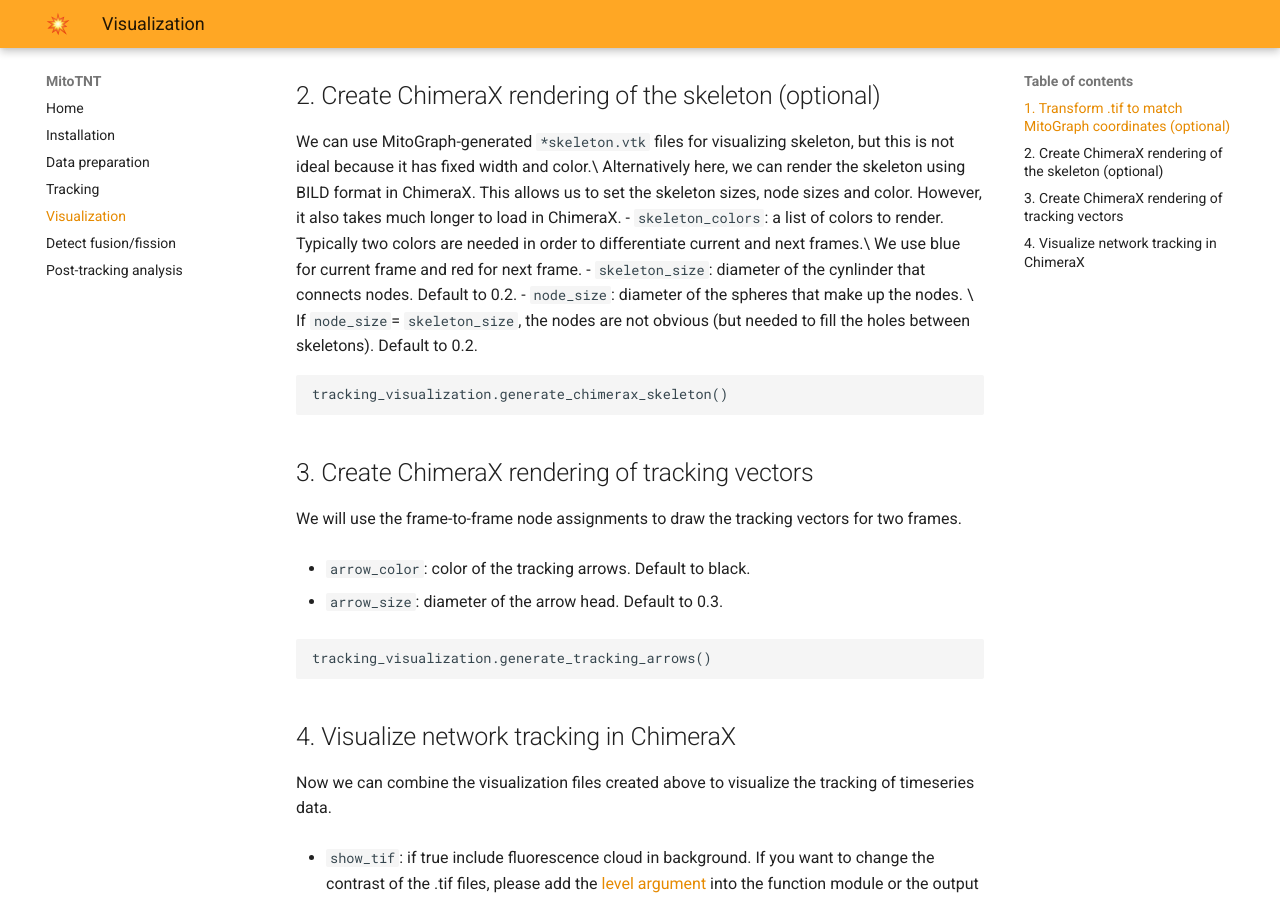
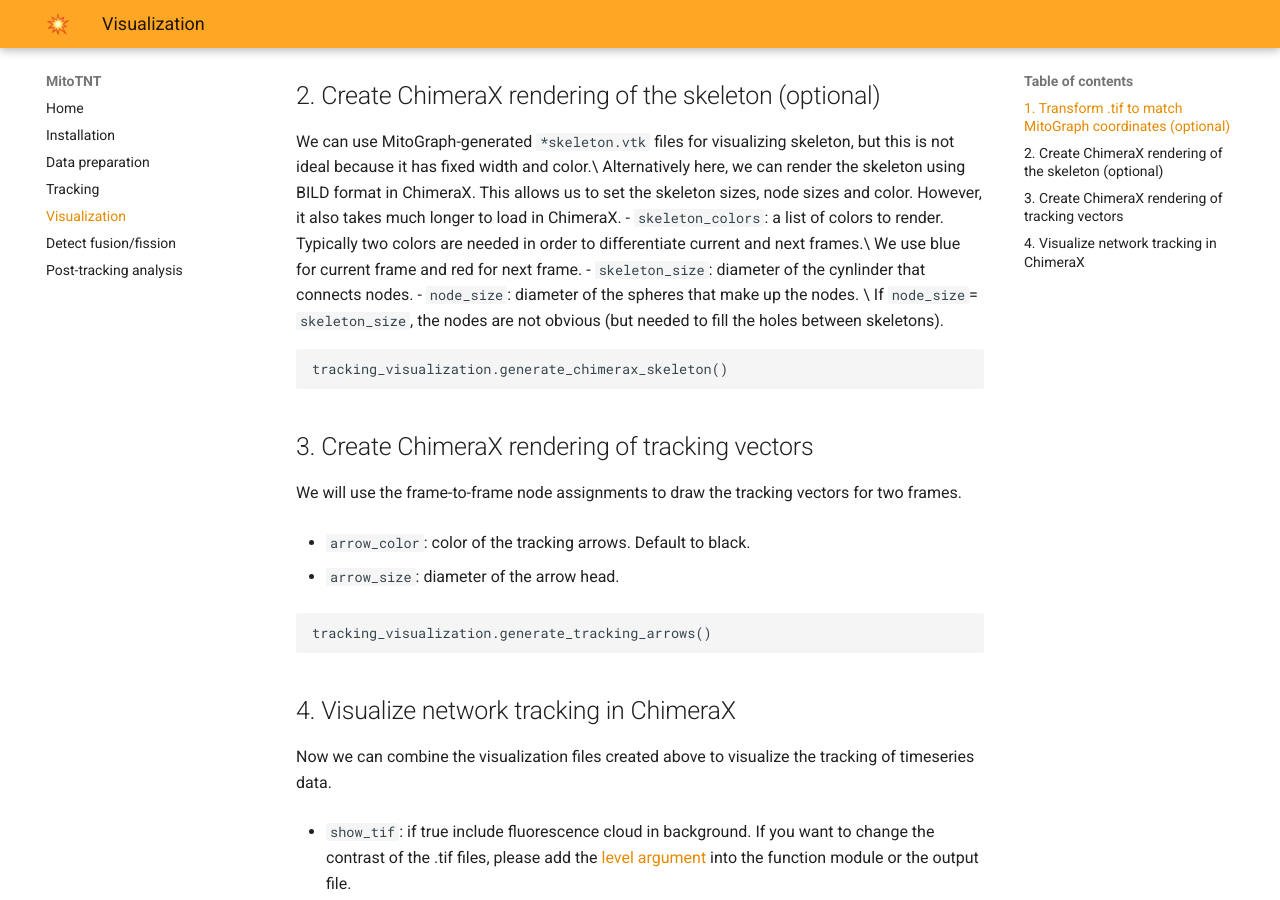
Before and after one commit to pylattice/MitoTNT, an MkDocs documentation site: the page built from docs/4_visualization.md, in a window 1280 px wide and 900 px high, scrolled down 777 px. Built offline with MkDocs 1.6.1 and Material for MkDocs 9.7.7, drawn with Linux system fonts in a browser that asks for light colours.

Commit message:
Update 4_visualization.md

````diff
--- a/docs/4_visualization.md
+++ b/docs/4_visualization.md
@@ -26,9 +26,9 @@ We can use MitoGraph-generated `*skeleton.vtk` files for visualizing skeleton, b
 Alternatively here, we can render the skeleton using BILD format in ChimeraX. This allows us to set the skeleton sizes, node sizes and color. However, it also takes much longer to load in ChimeraX.
 - `skeleton_colors`: a list of colors to render. Typically two colors are needed in order to differentiate current and next frames.\
 We use blue for current frame and red for next frame.
-- `skeleton_size`: diameter of the cynlinder that connects nodes. Default to 0.2.
+- `skeleton_size`: diameter of the cynlinder that connects nodes.
 - `node_size`: diameter of the spheres that make up the nodes. \
-If `node_size`= `skeleton_size`, the nodes are not obvious (but needed to fill the holes between skeletons). Default to 0.2.
+If `node_size`= `skeleton_size`, the nodes are not obvious (but needed to fill the holes between skeletons).
 ```
 tracking_visualization.generate_chimerax_skeleton()
 ```
@@ -38,7 +38,7 @@ We will use the frame-to-frame node assignments to draw the tracking vectors for
 
 - `arrow_color`: color of the tracking arrows. Default to black.
 
-- `arrow_size`: diameter of the arrow head. Default to 0.3.
+- `arrow_size`: diameter of the arrow head.
 ```
 tracking_visualization.generate_tracking_arrows()
 ```
````
